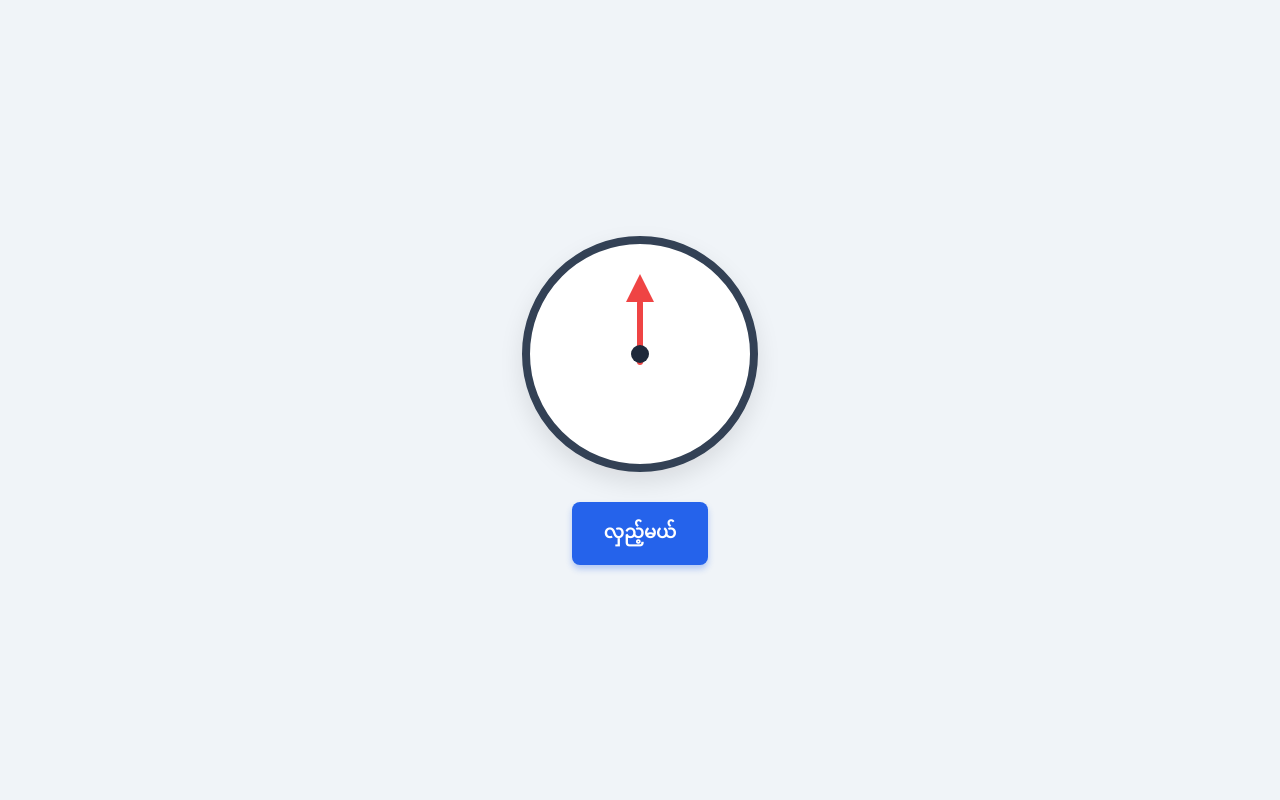
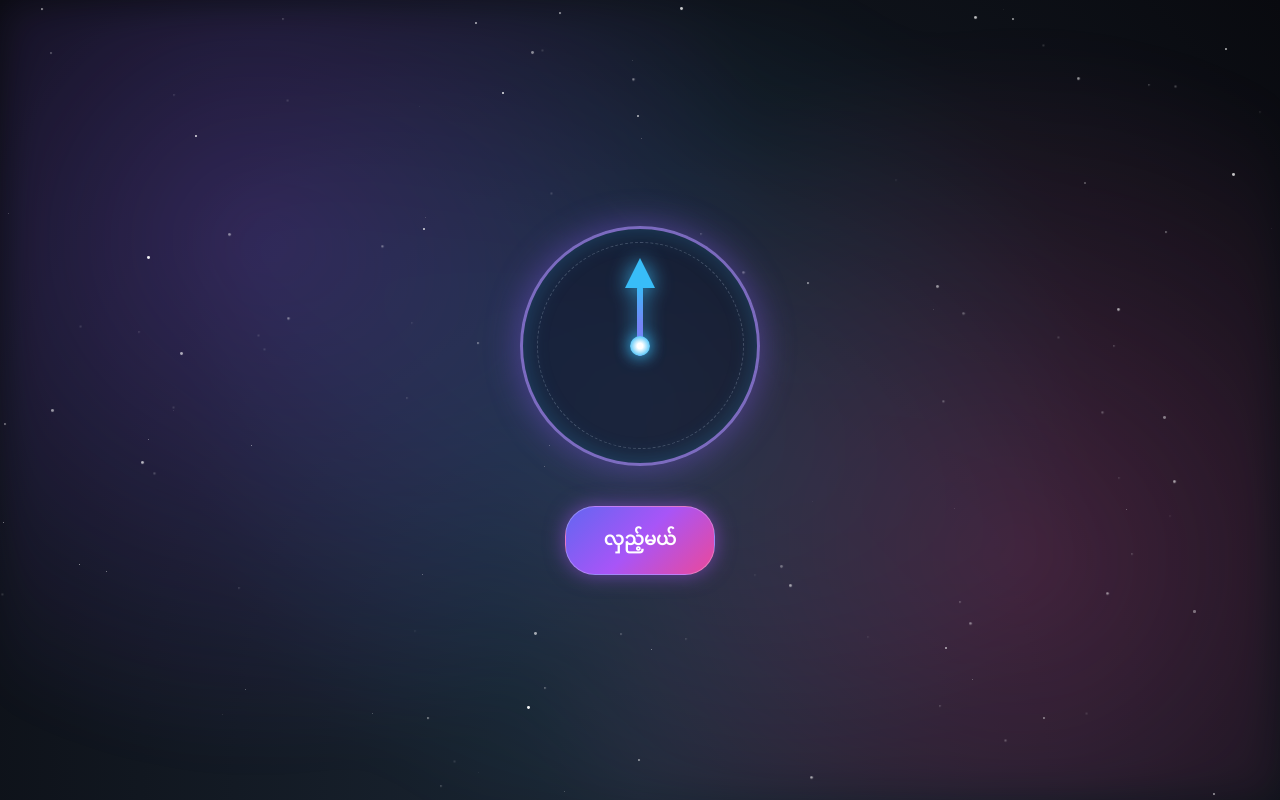
Before and after one commit to RylanSaw/spin-arrow, a plain HTML site: page index.html in a window 1280 px wide. Drawn offline with Linux system fonts and the light colour scheme.

Commit message:
Update title and enhance styling for galaxy theme

```diff
--- a/index.html
+++ b/index.html
@@ -3,38 +3,106 @@
 <head>
   <meta charset="UTF-8">
   <meta name="viewport" content="width=device-width, initial-scale=1.0">
-  <title>Spinning Arrow</title>
+  <title>Galaxy Spinning Arrow</title>
   <style>
+    * {
+      box-sizing: border-box;
+      margin: 0;
+      padding: 0;
+    }
+
     body {
       display: flex;
       flex-direction: column;
       align-items: center;
       justify-content: center;
-      height: 100vh;
-      margin: 0;
-      background-color: #f0f4f8;
+      height: 100dvh;
+      overflow: hidden;
+      background: radial-gradient(ellipse at bottom, #1b2735 0%, #090a0f 100%);
       font-family: sans-serif;
+      position: relative;
     }
+
+    /* Galaxy နဂါးငွေ့တန်း အရောင်ပြေး အလင်းတိမ်တိုက်များ */
+    .nebula {
+      position: absolute;
+      width: 100%;
+      height: 100%;
+      background:
+        radial-gradient(circle at 20% 30%, rgba(139, 92, 246, 0.28) 0%, transparent 45%),
+        radial-gradient(circle at 80% 70%, rgba(236, 72, 153, 0.22) 0%, transparent 45%),
+        radial-gradient(circle at 50% 50%, rgba(56, 189, 248, 0.15) 0%, transparent 60%);
+      filter: blur(20px);
+      z-index: 0;
+      pointer-events: none;
+    }
+
+    /* ကြယ်များထည့်မည့်အလွှာ */
+    .stars-container {
+      position: absolute;
+      width: 100%;
+      height: 100%;
+      z-index: 1;
+      pointer-events: none;
+    }
+
+    .star {
+      position: absolute;
+      background-color: #ffffff;
+      border-radius: 50%;
+      animation: twinkle var(--duration) infinite ease-in-out;
+      opacity: var(--opacity);
+    }
+
+    @keyframes twinkle {
+      0%, 100% {
+        opacity: var(--opacity);
+        transform: scale(1);
+      }
+      50% {
+        opacity: 0.15;
+        transform: scale(0.7);
+      }
+    }
+
+    /* အာကာသ ဒိုင်ခွက် */
     .dial {
       position: relative;
-      width: 220px;
-      height: 220px;
+      width: 240px;
+      height: 240px;
       border-radius: 50%;
-      background: #ffffff;
-      border: 8px solid #334155;
-      box-shadow: 0 10px 25px rgba(0, 0, 0, 0.1);
+      background: rgba(15, 23, 42, 0.55);
+      backdrop-filter: blur(8px);
+      border: 3px solid rgba(167, 139, 250, 0.7);
+      box-shadow:
+        0 0 35px rgba(139, 92, 246, 0.45),
+        inset 0 0 25px rgba(56, 189, 248, 0.25);
       display: flex;
       align-items: center;
       justify-content: center;
-      margin-bottom: 30px;
+      margin-bottom: 40px;
+      z-index: 2;
     }
+
+    /* ဒိုင်ခွက်အတွင်း အနားသတ်စက်ဝိုင်း */
+    .dial::before {
+      content: '';
+      position: absolute;
+      width: 205px;
+      height: 205px;
+      border-radius: 50%;
+      border: 1px dashed rgba(148, 163, 184, 0.35);
+    }
+
     /* လက်တံမျှား */
     .arrow {
       position: absolute;
-      width: 6px;
-      height: 160px;
-      transition: transform 1s cubic-bezier(0.25, 0.1, 0.25, 1);
+      width: 8px;
+      height: 175px;
+      transition: transform 1s cubic-bezier(0.22, 1, 0.36, 1);
+      filter: drop-shadow(0 0 10px rgba(56, 189, 248, 0.9));
     }
+
     /* မျှားခေါင်း */
     .arrow::before {
       content: '';
@@ -42,52 +110,66 @@
       top: 0;
       left: 50%;
       transform: translateX(-50%);
-      border-left: 14px solid transparent;
-      border-right: 14px solid transparent;
-      border-bottom: 28px solid #ef4444;
+      border-left: 15px solid transparent;
+      border-right: 15px solid transparent;
+      border-bottom: 30px solid #38bdf8;
     }
+
     /* မျှားတံအရိုး */
     .arrow::after {
       content: '';
       position: absolute;
-      top: 26px;
+      top: 28px;
       left: 50%;
       transform: translateX(-50%);
       width: 6px;
-      height: 65px;
-      background-color: #ef4444;
+      height: 70px;
+      background: linear-gradient(to bottom, #38bdf8, #a855f7);
       border-radius: 3px;
     }
-    /* အလယ်ဗဟိုအစက် */
+
+    /* အလယ်ဗဟို အလင်းစက် */
     .center-dot {
-      width: 18px;
-      height: 18px;
-      background-color: #1e293b;
+      width: 20px;
+      height: 20px;
+      background: radial-gradient(circle, #ffffff 20%, #38bdf8 80%);
       border-radius: 50%;
+      box-shadow: 0 0 15px #38bdf8;
+      z-index: 3;
+    }
+
+    /* ခလုတ် */
+    button {
+      position: relative;
       z-index: 2;
-    }
-    button {
-      padding: 12px 32px;
+      padding: 14px 38px;
       font-size: 18px;
       font-weight: bold;
       color: #ffffff;
-      background-color: #2563eb;
-      border: none;
-      border-radius: 8px;
+      background: linear-gradient(135deg, #6366f1 0%, #a855f7 50%, #ec4899 100%);
+      border: 1px solid rgba(255, 255, 255, 0.25);
+      border-radius: 30px;
       cursor: pointer;
-      box-shadow: 0 4px 6px rgba(37, 99, 235, 0.3);
-      transition: background-color 0.2s;
+      touch-action: manipulation;
+      box-shadow: 0 0 20px rgba(168, 85, 247, 0.55);
+      transition: transform 0.15s, box-shadow 0.2s, opacity 0.2s;
     }
-    button:hover {
-      background-color: #1d4ed8;
+
+    button:active {
+      transform: scale(0.96);
     }
+
     button:disabled {
-      background-color: #94a3b8;
+      opacity: 0.55;
       cursor: not-allowed;
+      box-shadow: none;
     }
   </style>
 </head>
 <body>
+
+  <div class="nebula"></div>
+  <div class="stars-container" id="stars"></div>
 
   <div class="dial">
     <div class="arrow" id="arrow"></div>
@@ -97,21 +179,39 @@
   <button id="spinBtn">လှည့်မယ်</button>
 
   <script>
+    // နောက်ခံကြယ်လေးများ ဖန်တီးခြင်း
+    const starsContainer = document.getElementById('stars');
+    const starCount = 120;
+
+    for (let i = 0; i < starCount; i++) {
+      const star = document.createElement('div');
+      star.classList.add('star');
+
+      const size = Math.random() * 2.5 + 1;
+      star.style.width = `${size}px`;
+      star.style.height = `${size}px`;
+      star.style.left = `${Math.random() * 100}%`;
+      star.style.top = `${Math.random() * 100}%`;
+      star.style.setProperty('--duration', `${Math.random() * 3 + 2}s`);
+      star.style.setProperty('--opacity', `${Math.random() * 0.7 + 0.3}`);
+
+      starsContainer.appendChild(star);
+    }
+
+    // လက်တံလှည့်ခြင်း
     const arrow = document.getElementById('arrow');
     const spinBtn = document.getElementById('spinBtn');
     let currentRotation = 0;
 
     spinBtn.addEventListener('click', () => {
-      // လည်နေချိန် ခလုတ်ထပ်နှိပ်မရအောင် ခဏပိတ်ထားမယ်
       spinBtn.disabled = true;
 
-      // အနည်းဆုံး ၂ ပတ် (720 deg) နဲ့ ကျပန်းဒီဂရီ (0 - 360) ပေါင်းလှည့်မယ်
       const randomDeg = Math.floor(Math.random() * 360);
       currentRotation += 720 + randomDeg;
 
       arrow.style.transform = `rotate(${currentRotation}deg)`;
 
-      // ၁ စက္ကန့် (1000ms) ပြည့်ရင် လက်တံရပ်ပြီး ခလုတ်ပြန်ဖွင့်မယ်
+      // ၁ စက္ကန့်ပြည့်ရင် ရပ်ပြီး ခလုတ်ပြန်ဖွင့်မယ်
       setTimeout(() => {
         spinBtn.disabled = false;
       }, 1000);
@@ -119,4 +219,4 @@
   </script>
 
 </body>
-  </html>
+                        </html>
```
